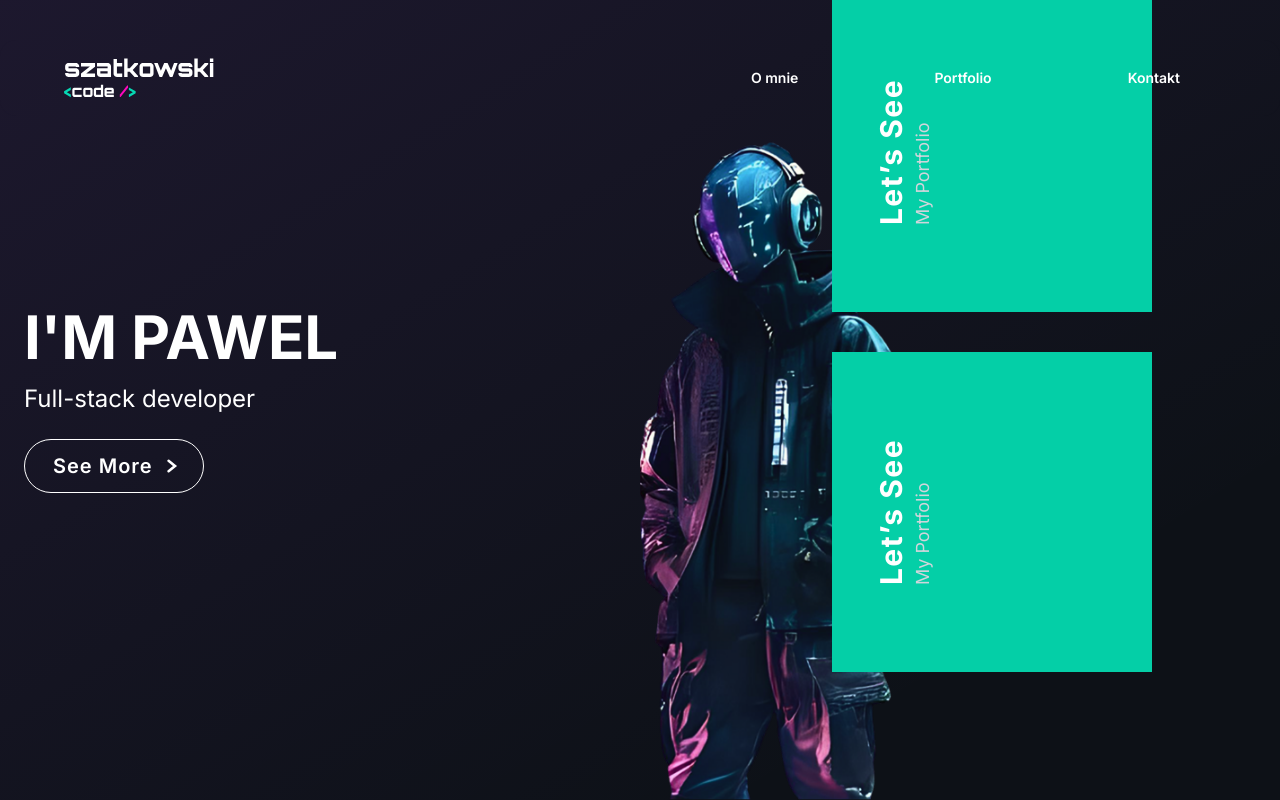
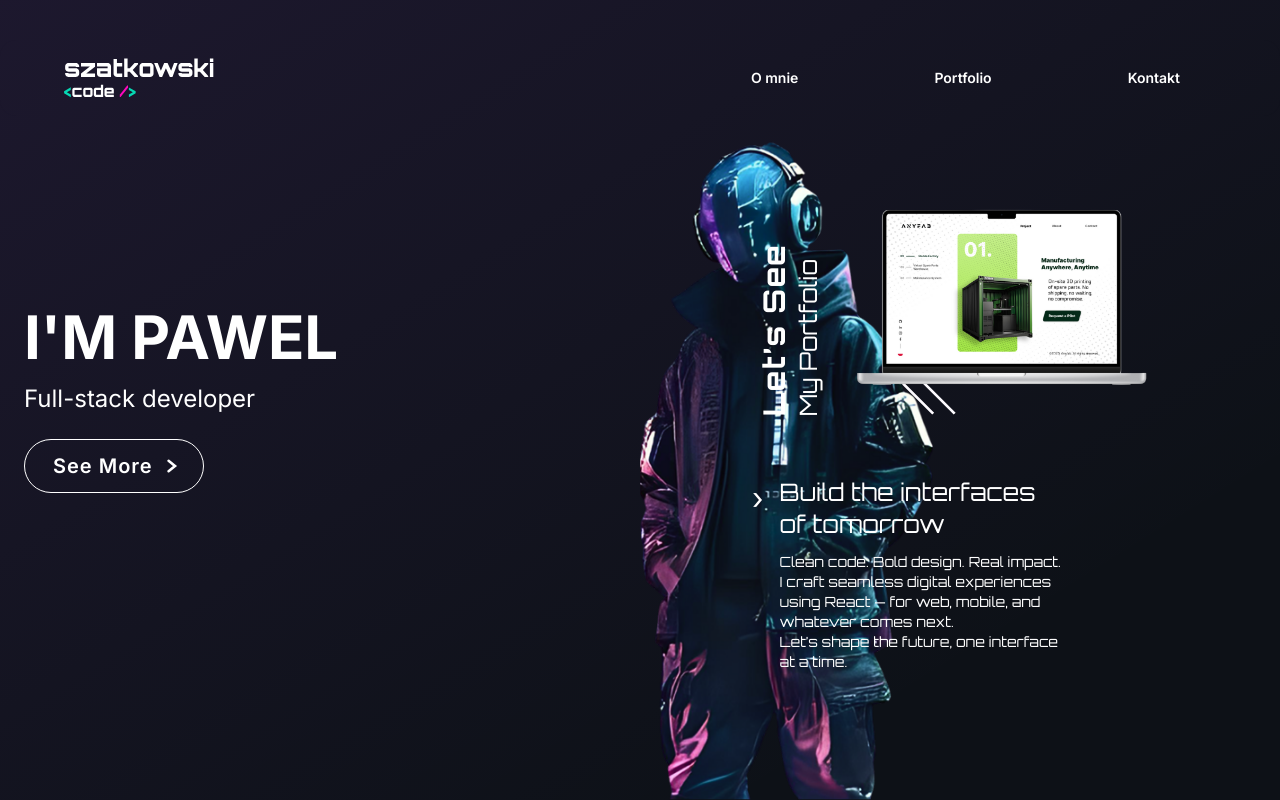
Before and after one commit to Szatkowskicg/szatkowski-code, a React (Vite) app: page / in a window 1280 px wide. Built offline with nearby package versions, Linux system fonts and the light colour scheme.

Commit message:
szatkowski-code 1.0.6

```diff
--- a/src/components/Hero.jsx
+++ b/src/components/Hero.jsx
@@ -2,6 +2,7 @@ import { motion } from "motion/react";
 import heroImage from "../assets/images/hero_pic.png";
 import Button from "./Button";
 import PortfolioPrev from "./PortfolioPrev";
+import InterfacesBlock from "./PortfolioInterfaces";
 
 const Hero = () => {
   const gradient =
@@ -46,7 +47,7 @@ const Hero = () => {
       {/* Portfolio preview */}
       <div className="absolute right-32 bottom-32 space-y-10">
         <PortfolioPrev />
-        <PortfolioPrev />
+        <InterfacesBlock />
       </div>
     </section>
   );
--- /dev/null
+++ b/src/components/PortfolioInterfaces.jsx
@@ -0,0 +1,23 @@
+export const InterfacesBlock = () => {
+  return (
+    <div className="flex items-start space-x-4 max-w-lg">
+      <div className="text-3xl text-accent font-normal mt-1">›</div>
+
+      <div>
+        <h3 className="text-2xl font-orbitron font-normal">
+          Build the interfaces <br /> of tomorrow
+        </h3>
+        <p className="font-orbitron mt-3 text-sm font-normal">
+          Clean code. Bold design. Real impact. <br />
+          I craft seamless digital experiences <br />
+          using React — for web, mobile, and <br />
+          whatever comes next. <br />
+          Let’s shape the future, one interface <br />
+          at a time.
+        </p>
+      </div>
+    </div>
+  );
+};
+
+export default InterfacesBlock;
--- a/src/components/PortfolioPrev.jsx
+++ b/src/components/PortfolioPrev.jsx
@@ -1,40 +1,37 @@
 import { motion } from "motion/react";
+import PortfolioStripes from "../assets/portfolio_prev_stripes.svg";
+import AnyfabPic from "../assets/images/Anyfab.png";
 
 export const PortfolioPrev = () => {
   return (
-    <div className="flex justify-start items-center w-80 bg-color-2 h-80">
-      <div className="flex just">
-        <div className="rotate-[-90deg] ">
-          <h2 className="text-white text-3xl font-bold tracking-wider">
+    <div className="flex w-full relative pb-12">
+      {/* Lewa sekcja */}
+      <div className="flex flex-col justify-center items-center w-[25%] relative">
+        <div className="rotate-[-90deg] absolute -left-12 bottom-6">
+          <h4 className="text-3xl font-bold tracking-wider font-orbitron whitespace-nowrap">
             Let’s See
-          </h2>
-          <p className="text-gray-300 text-lg">My Portfolio</p>
+          </h4>
+          <p className="font-orbitron text-2xl whitespace-nowrap">
+            My Portfolio
+          </p>
         </div>
       </div>
-      {/* <motion.div
-        initial={{ opacity: 0, y: 50 }}
-        animate={{ opacity: 1, y: 0 }}
-        transition={{ duration: 0.8 }}
-        className="relative rounded-2xl shadow-2xl overflow-hidden max-w-3xl"
-      >
+
+      {/* Prawa sekcja */}
+      <div className="flex justify-center items-center w-[75%] relative">
+        {/* stripes za obrazkiem */}
         <img
-          //   src="/your-image.png"
-          alt="Portfolio preview"
-          className="w-full h-auto object-cover"
+          src={PortfolioStripes}
+          alt="Portfolio stripes"
+          className="absolute -bottom-12 -left-6 w-[8rem] -z-10"
         />
 
-        <motion.div
-          initial={{ x: -100, opacity: 0 }}
-          animate={{ x: 0, opacity: 1 }}
-          transition={{ delay: 0.6, duration: 0.8 }}
-          className="absolute left-0 top-1/2 -translate-y-1/2 rotate-[-90deg] origin-left"
-        >
-          <h2 className="text-white text-3xl font-bold tracking-wider">
-            Let’s See
-          </h2>
-          <p className="text-gray-300 text-lg">My Portfolio</p>
-        </motion.div>
-      </motion.div> */}
+        <img
+          src={AnyfabPic}
+          alt="Portfolio preview"
+          className="w-[25rem] h-auto relative z-10"
+        />
+      </div>
     </div>
   );
 };
--- a/src/index.css
+++ b/src/index.css
@@ -1,7 +1,7 @@
 @import url("https://fonts.googleapis.com/css2?family=Sora:wght@300;400;600&display=swap");
 @import url("https://fonts.googleapis.com/css2?family=Source+Code+Pro:wght@400;600;700&display=swap");
-@import url("https://fonts.googleapis.com/css2?family=Space+Grotesk:wght@300&display=swap");
 @import url('https://fonts.googleapis.com/css2?family=Inter:opsz,wght@14..32,100..900&display=swap');
+@import url('https://fonts.googleapis.com/css2?family=Orbitron:wght@400..900&family=Rubik+Mono+One&display=swap');
 
 
 @tailwind base;
@@ -11,7 +11,7 @@
 :root {
     --font-sora: "Sora", sans-serif;
     --font-code: "Source Code Pro", monospace;
-    --font-grotesk: "Space Grotesk", sans-serif;
+    --font-orbitron: "Orbitron", sans-serif;
     --font-inter: "Inter", sans-serif;
     color-scheme: dark;
 }
--- a/tailwind.config.js
+++ b/tailwind.config.js
@@ -46,7 +46,7 @@ export default {
       fontFamily: {
         sans: ["var(--font-inter)", ...fontFamily.sans],
         code: "var(--font-code)",
-        grotesk: "var(--font-grotesk)",
+        orbitron: "var(--font-orbitron)",
       },
       letterSpacing: {
         tagline: ".15em",
@@ -122,8 +122,7 @@ export default {
           "@apply text-sm": {},
         },
         ".tagline": {
-          "@apply font-grotesk font-light text-xs tracking-tagline uppercase":
-            {},
+          "@apply font-code font-light text-xs tracking-tagline uppercase": {},
         },
         ".quote": {
           "@apply text-lg leading-normal": {},
```
Also changed, not shown: src/assets/images/Anyfab.png (added), src/assets/portfolio_prev_stripes.svg (added).
